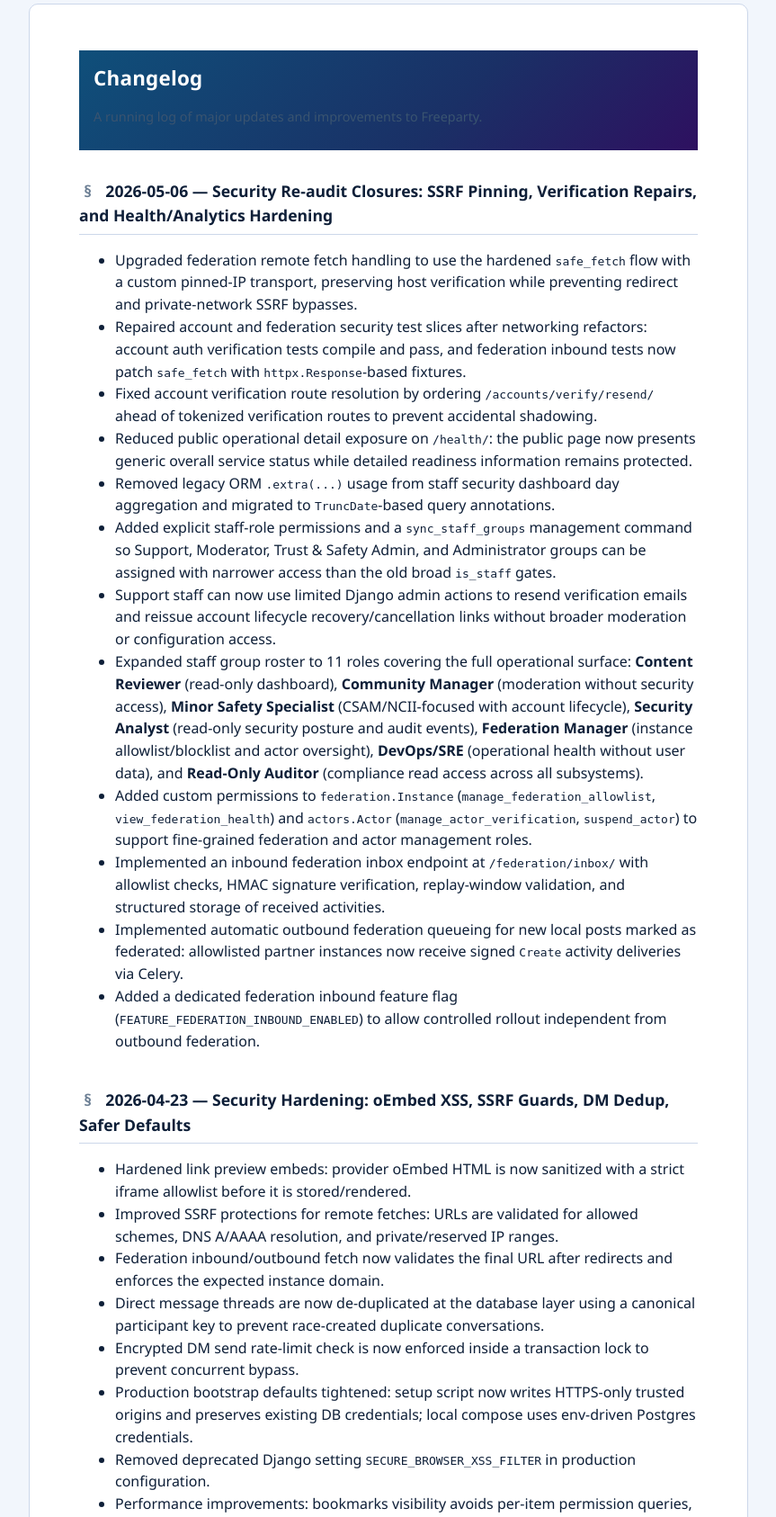
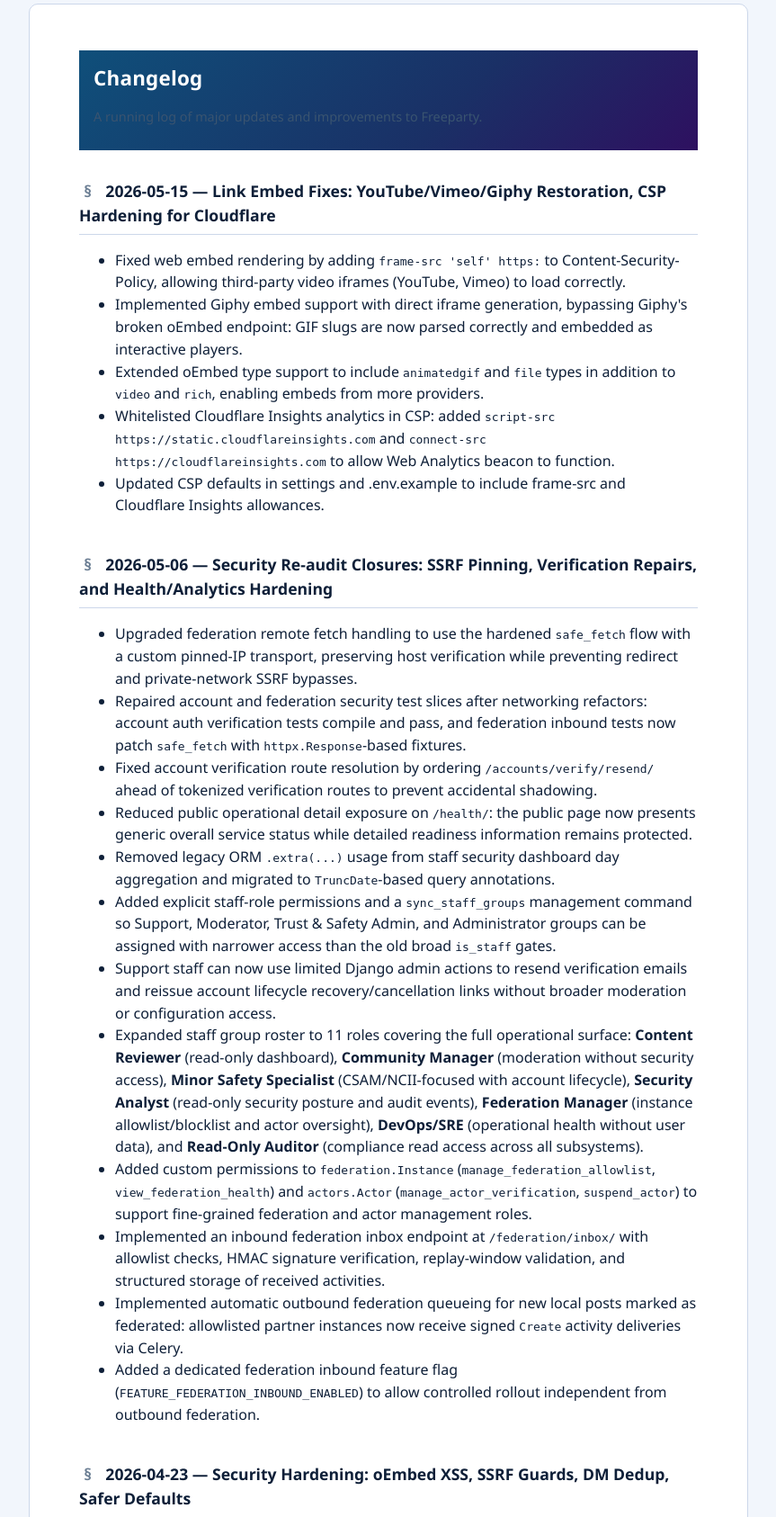
Before and after one commit to tg11-org/Freeparty, a Django app: template templates/core/changelog.html in a window 1280 px wide. Shown: the part 186-1872 px from the top of the page at 90% size, without its empty margins (208-1071 px from the left). Run offline with Django 5.2, Linux system fonts and the light colour scheme; the template is opened without the code that fills it, so the values that code supplies are empty; some libraries are stand-ins or nearby versions.

Commit message:
4.7-UPDATE Changelog for embed fixes and Cloudflare Insights support

```diff
--- a/templates/core/changelog.html
+++ b/templates/core/changelog.html
@@ -8,6 +8,19 @@
       A running log of major updates and improvements to Freeparty.
     </p>
   </header>
+
+  <section style="margin-bottom:2.5rem;">
+    <h2 style="font-size:1.1rem;border-bottom:1px solid var(--border);padding-bottom:0.4rem;">
+      2026-05-15 &mdash; Link Embed Fixes: YouTube/Vimeo/Giphy Restoration, CSP Hardening for Cloudflare
+    </h2>
+    <ul>
+      <li>Fixed web embed rendering by adding <code>frame-src 'self' https:</code> to Content-Security-Policy, allowing third-party video iframes (YouTube, Vimeo) to load correctly.</li>
+      <li>Implemented Giphy embed support with direct iframe generation, bypassing Giphy's broken oEmbed endpoint: GIF slugs are now parsed correctly and embedded as interactive players.</li>
+      <li>Extended oEmbed type support to include <code>animatedgif</code> and <code>file</code> types in addition to <code>video</code> and <code>rich</code>, enabling embeds from more providers.</li>
+      <li>Whitelisted Cloudflare Insights analytics in CSP: added <code>script-src https://static.cloudflareinsights.com</code> and <code>connect-src https://cloudflareinsights.com</code> to allow Web Analytics beacon to function.</li>
+      <li>Updated CSP defaults in settings and .env.example to include frame-src and Cloudflare Insights allowances.</li>
+    </ul>
+  </section>
 
   <section style="margin-bottom:2.5rem;">
     <h2 style="font-size:1.1rem;border-bottom:1px solid var(--border);padding-bottom:0.4rem;">
```
